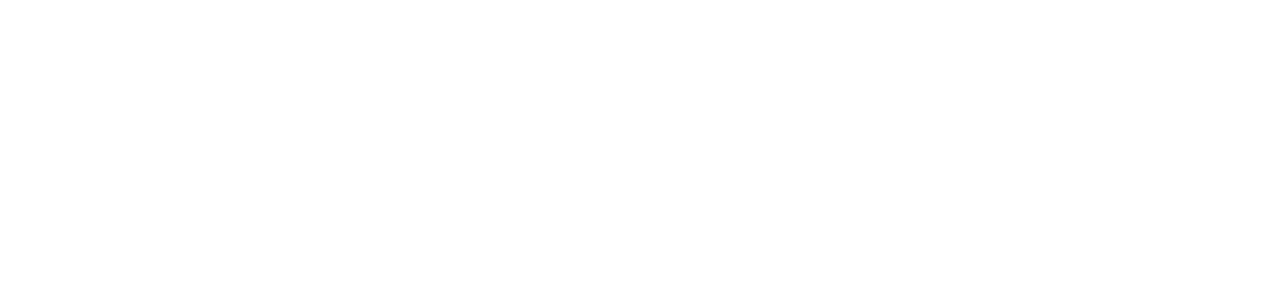
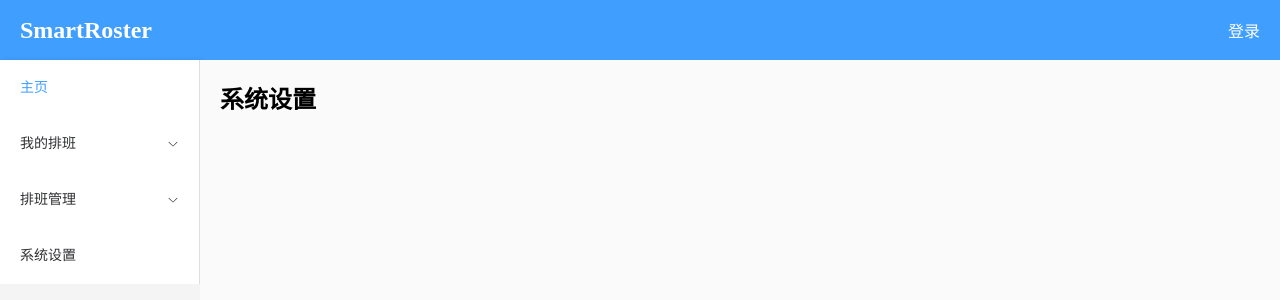
Before and after one commit to zzy-repo/SmartRoster, a Vue app: page /settings in a window 1280 px wide. Before the commit this address had no page. Shown: the top 300 px of the page. Built offline with nearby package versions, Linux system fonts and the light colour scheme.

Commit message:
feat(router): 添加主页、排班、管理和设置相关视图及路由
为应用添加了主页、排班、管理和设置相关的视图组件，并在路由配置中注册了这些视图。同时，更新了侧边栏菜单组件，使其能够根据菜单项的路径进行页面跳转。

```diff
--- a/src/client/components/Layout.vue
+++ b/src/client/components/Layout.vue
@@ -8,27 +8,31 @@
   {
     id: '1',
     label: '主页',
+    path: '/',
     children: []
   },
   {
     id: '2',
     label: '我的排班',
+    path: '/schedule',
     children: [
-      { id: '2-1', label: '意向申报' },
-      { id: '2-2', label: '排班日历' }
+      { id: '2-1', label: '意向申报', path: '/schedule/preference' },
+      { id: '2-2', label: '排班日历', path: '/schedule/calendar' }
     ]
   },
   {
     id: '3',
     label: '排班管理',
+    path: '/management',
     children: [
-      { id: '3-1', label: '流程管理' },
-      { id: '3-2', label: '分组管理' }
+      { id: '3-1', label: '流程管理', path: '/management/process' },
+      { id: '3-2', label: '分组管理', path: '/management/group' }
     ]
   },
   {
     id: '4',
     label: '系统设置',
+    path: '/settings',
     children: []
   }
 ];
--- a/src/client/components/SideMenu.vue
+++ b/src/client/components/SideMenu.vue
@@ -1,19 +1,33 @@
 <script setup lang="ts">
 import { ref } from 'vue';
+import { useRouter } from 'vue-router';
 
-// Removed the import of defineProps
+const router = useRouter();
 
-// Define props to receive menu data and default active item
 const props = defineProps<{
   menuItems: Array<{
     id: string;
     label: string;
-    children?: Array<{ id: string; label: string }>;
+    path: string;
+    children?: Array<{
+      id: string;
+      label: string;
+      path: string;
+    }>;
   }>;
   defaultActive: string;
 }>();
 
 const activeMenu = ref(props.defaultActive);
+
+const handleSelect = (index: string) => {
+  const item = props.menuItems.find(item => item.id === index)
+    || props.menuItems.flatMap(item => item.children || []).find(child => child.id === index);
+
+  if (item?.path) {
+    router.push(item.path);
+  }
+};
 </script>
 
 <template>
@@ -21,9 +35,9 @@
     :default-active="activeMenu"
     class="bg-gray-100 text-gray-700"
     mode="vertical"
+    @select="handleSelect"
   >
     <template v-for="item in menuItems" :key="item.id">
-      <!-- 有子菜单时渲染 el-sub-menu -->
       <el-sub-menu v-if="item.children?.length" :index="item.id">
         <template #title>
           <span>{{ item.label }}</span>
@@ -33,7 +47,6 @@
         </el-menu-item>
       </el-sub-menu>
 
-      <!-- 没有子菜单时直接渲染可点击的菜单项 -->
       <el-menu-item v-else :index="item.id">
         <span>{{ item.label }}</span>
       </el-menu-item>
--- /dev/null
+++ b/src/client/views/Home.vue
@@ -0,0 +1,5 @@
+<template>
+  <div>
+    <h2>主页</h2>
+  </div>
+</template>
--- /dev/null
+++ b/src/client/views/Settings.vue
@@ -0,0 +1,5 @@
+<template>
+  <div>
+    <h2>系统设置</h2>
+  </div>
+</template>
--- /dev/null
+++ b/src/client/views/management/Group.vue
@@ -0,0 +1,5 @@
+<template>
+  <div>
+    <h2>分组管理</h2>
+  </div>
+</template>
--- /dev/null
+++ b/src/client/views/management/Process.vue
@@ -0,0 +1,5 @@
+<template>
+  <div>
+    <h2>流程管理</h2>
+  </div>
+</template>
--- /dev/null
+++ b/src/client/views/schedule/Calendar.vue
@@ -0,0 +1,5 @@
+<template>
+  <div>
+    <h2>排班日历</h2>
+  </div>
+</template>
--- /dev/null
+++ b/src/client/views/schedule/Preference.vue
@@ -0,0 +1,5 @@
+<template>
+  <div>
+    <h2>意向申报</h2>
+  </div>
+</template>
```
Also changed, not shown: src/client/router/index.ts (+29 -5 lines).
